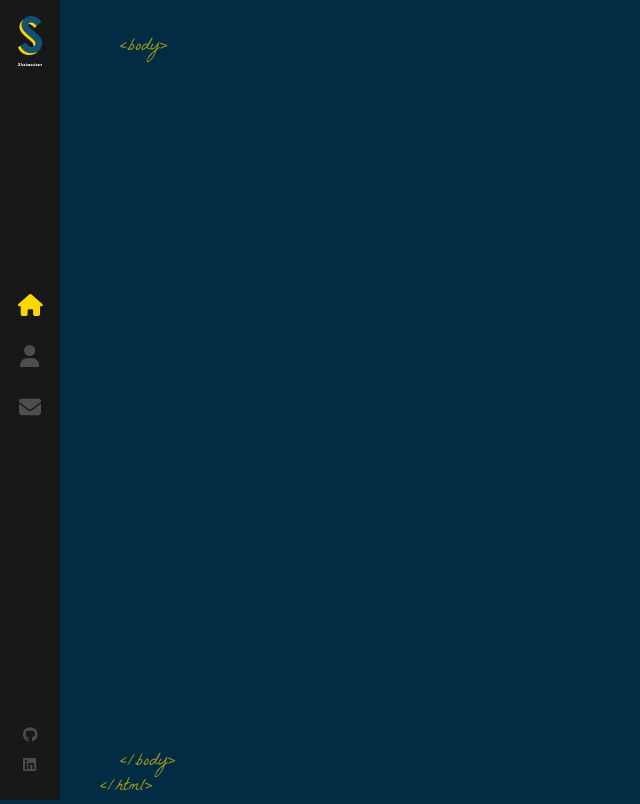
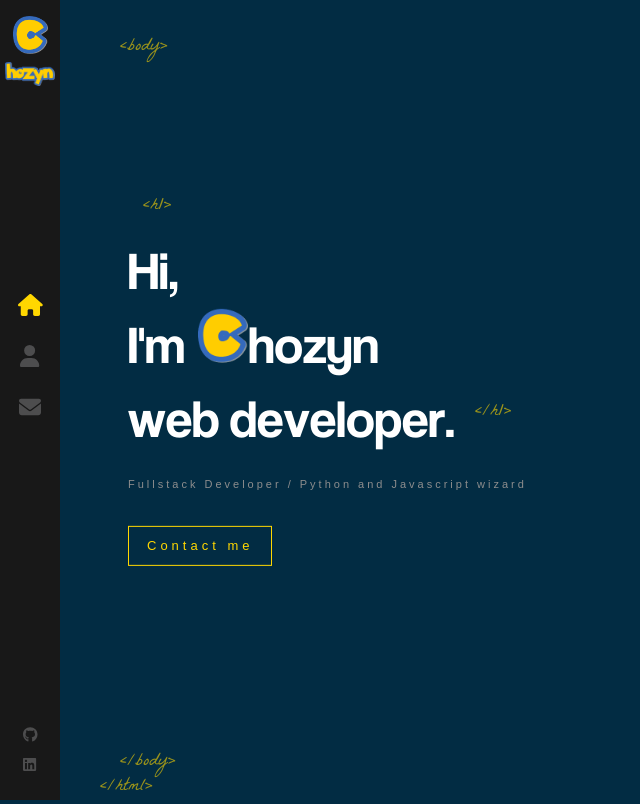
Before and after one commit to 21chozyn/portfolio, a React (Create React App) app: page / in a window 1280 px wide. Shown: the whole page, without its empty margins (0-640 px from the left). Built offline with nearby package versions, Linux system fonts and the light colour scheme.

Commit message:
added animation to individual letters

```diff
--- /dev/null
+++ b/src/components/AnimatedLetters/index.js
@@ -0,0 +1,17 @@
+import React from 'react'
+import "./index.scss"
+const AnimatedLetters = ({letterClass, strArray, idx}) => {
+  return (
+    <span>
+        {
+            strArray.map((char, i)=>(
+                <span key={char + i} className={`${letterClass} _${i + idx}`}>
+                    {char}
+                </span>
+            ))
+        }
+    </span>
+  )
+}
+
+export default AnimatedLetters
--- /dev/null
+++ b/src/components/AnimatedLetters/index.scss
@@ -0,0 +1,23 @@
+.text-animate {
+    display: inline-block;
+    opacity: 0;
+    animation: bounceIn 1s 1s;
+    animation-fill-mode: forwards;
+    min-width: 10px ;
+
+}
+.text-animate-hover{
+    min-width: 10px;
+    display: inline-block;
+    animation-fill-mode: both;
+    &:hover{
+        animation: rubberBand 1s;
+        color: #ffd700;
+        cursor: default;
+    }
+}
+@for $i from 1 through 35 {
+    .text-animate._#{$i}{
+        animation-delay: #{$i/10}s;
+    }
+}
--- a/src/components/Home/index.js
+++ b/src/components/Home/index.js
@@ -1,19 +1,62 @@
-import React from "react";
+import React, { useEffect, useState } from "react";
 import { Link } from "react-router-dom";
-import LogoTitle from "../../assets/images/My_Logo_C.png"
+import LogoTitle from "../../assets/images/My_Logo_C.png";
+import AnimatedLetters from "../AnimatedLetters";
+import "./index.scss";
 
 const Home = () => {
+  const [letterClass, setLetterClass] = useState("text-animate");
+  const nameArray = ["h", "o", "z", "y", "n"];
+  const jobArray = [
+    "w",
+    "e",
+    "b",
+    " ",
+    "d",
+    "e",
+    "v",
+    "e",
+    "l",
+    "o",
+    "p",
+    "e",
+    "r",
+    ".",
+  ];
+
+  useEffect(() => {
+    setTimeout(() => {
+      setLetterClass("text-animate-hover");
+    }, 4000);
+  }, []);
+
   return (
     <div className="container home-page">
       <div className="text-zone">
-        <h1>Hi, <br/> I'm
-        <img src={LogoTitle} alt="developer"/>
-        hozyn
-        <br />
-        web developer
+        <h1>
+          <span className={letterClass}>H</span>
+          <span className={`${letterClass} _12`}>i,</span>
+          <br />
+          <span className={`${letterClass} _13`}>I</span>
+          <span className={`${letterClass} _14`}>'m</span>
+          &nbsp;
+          <img src={LogoTitle} alt="developer" />
+          <AnimatedLetters
+            letterClass={letterClass}
+            strArray={nameArray}
+            idx={15}
+          />
+          <br />
+          <AnimatedLetters
+            letterClass={letterClass}
+            strArray={jobArray}
+            idx={20}
+          />
         </h1>
         <h2>Fullstack Developer / Python and Javascript wizard </h2>
-        <Link to="/contact" className="flat-button">Contact me</Link>
+        <Link to="/contact" className="flat-button">
+          Contact me
+        </Link>
       </div>
     </div>
   );
--- a/src/components/Home/index.scss
+++ b/src/components/Home/index.scss
@@ -0,0 +1,80 @@
+.home-page{
+    .text-zone{
+        position: absolute;
+        left: 10%;
+        top: 50%;
+        transform: translateY(-50%);
+        width: 40%;
+        max-height: 90%;
+
+        h1 img{
+            width: 50px;
+            opacity: 0;
+            height: auto;
+            animation: rotateIn 1s linear both;
+            animation-delay: 1.4s;
+        }
+    }
+    h1{
+        color: white;
+        font-size: 53px;
+        margin: 0;
+        font-family: Coolvetica;
+        font-weight: 400;
+
+        &::before{
+            content: "<h1>";
+            font-family: "La Belle Aurore";
+            color: #ffd700;
+            font-size: 18px;
+            position: absolute;
+            margin-top: -40px;
+            left :15px;
+            opacity: 0.6;
+        }
+        &::after{
+            content: "</h1>";
+            font-family: "La Belle Aurore";
+            color: #ffd700;
+            font-size: 18px;
+            position: absolute;
+            margin-top: 18px;
+            margin-left: 20px;
+            opacity: 0.6;
+            animation: fadeIn 1s 1.7s backwards ;
+        }
+        img{
+            width: 32px;
+        }
+    }
+}
+h2{
+    color: #8d8d8d;
+    margin-top: 20px;
+    font-weight: 400;
+    font-size: 11px;
+    font-family: sans-serif;
+    letter-spacing: 3px;
+    animation: fadeIn 1s 1.8s backwards;
+}
+.flat-button{
+    color: #ffd700;
+    font-size: 13px;
+    font-weight: 400;
+    letter-spacing: 4px;
+    font-family: sans-serif;
+    text-decoration: none;
+    padding: 10px 18px;
+    border: 1px solid #ffd700;
+    margin-top: 25px;
+    float: left;
+    animation: fadeIn 1s 1.8s backwards;
+    white-space: nowrap;
+
+    &:hover{
+        background: #ffd700;
+        color: #333;
+
+    }
+
+}
--- a/src/components/Layout/index.scss
+++ b/src/components/Layout/index.scss
@@ -30,4 +30,6 @@
     margin: 0 auto;
     z-index:1;
     transform-style: preserve-3d;
+    animation: fadeIn 1s forwards;
+    animation-delay: 1s;
 }
--- a/src/components/Sidebar/index.js
+++ b/src/components/Sidebar/index.js
@@ -2,8 +2,8 @@
 
 import React from "react";
 import { Link, NavLink } from "react-router-dom";
-import LogoS from "../../assets/images/logo-s.png";
-import LogoSubtitle from "../../assets/images/logo_sub.png";
+import LogoC from "../../assets/images/My_Logo_C.png";
+import LogoSubtitle from "../../assets/images/My_Logo_hozyn.png";
 import { FontAwesomeIcon } from "@fortawesome/react-fontawesome";
 import { faEnvelope, faHome, faUser } from "@fortawesome/free-solid-svg-icons";
 import { faGithub, faLinkedin } from "@fortawesome/free-brands-svg-icons";
@@ -12,8 +12,8 @@
   return (
     <div className="nav-bar">
       <Link className="logo" to="/">
-        <img src={LogoS} alt="logo" />
-        <img classname="sub-logo" src={LogoSubtitle} alt="slobodan" />
+        <img src={LogoC} alt="logo" />
+        <img className="sub-logo" src={LogoSubtitle} alt="slobodan" />
       </Link>
       <nav>
         <NavLink exact="true" activeclassname="active" to="/">
--- a/src/components/Sidebar/index.scss
+++ b/src/components/Sidebar/index.scss
@@ -14,7 +14,7 @@
     img {
       display: block;
       margin: 8px auto;
-      width: 24px;
+      width: 35px;
       height: auto;
 
       &.sub-logo {
```
Also changed, not shown: src/assets/images/My_Logo_hozyn.png (added).
